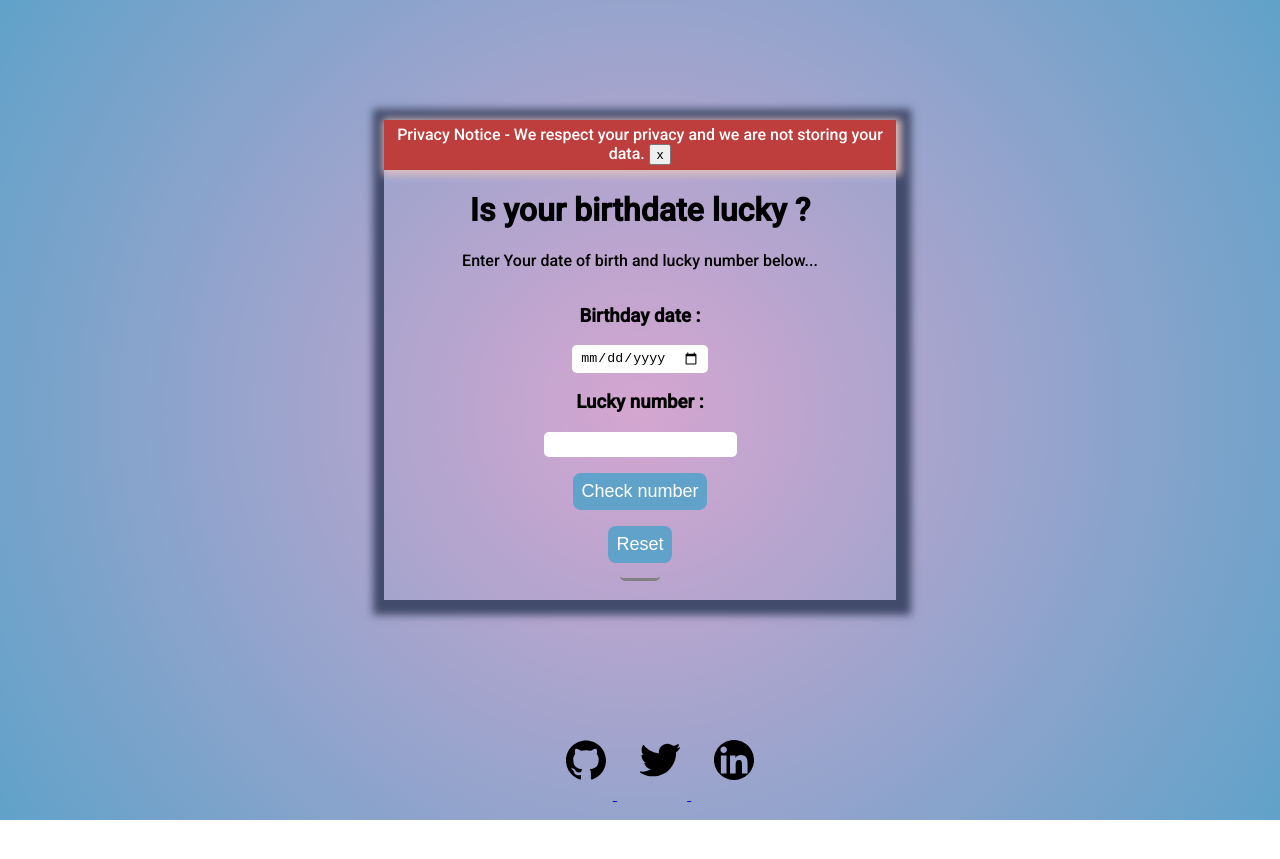
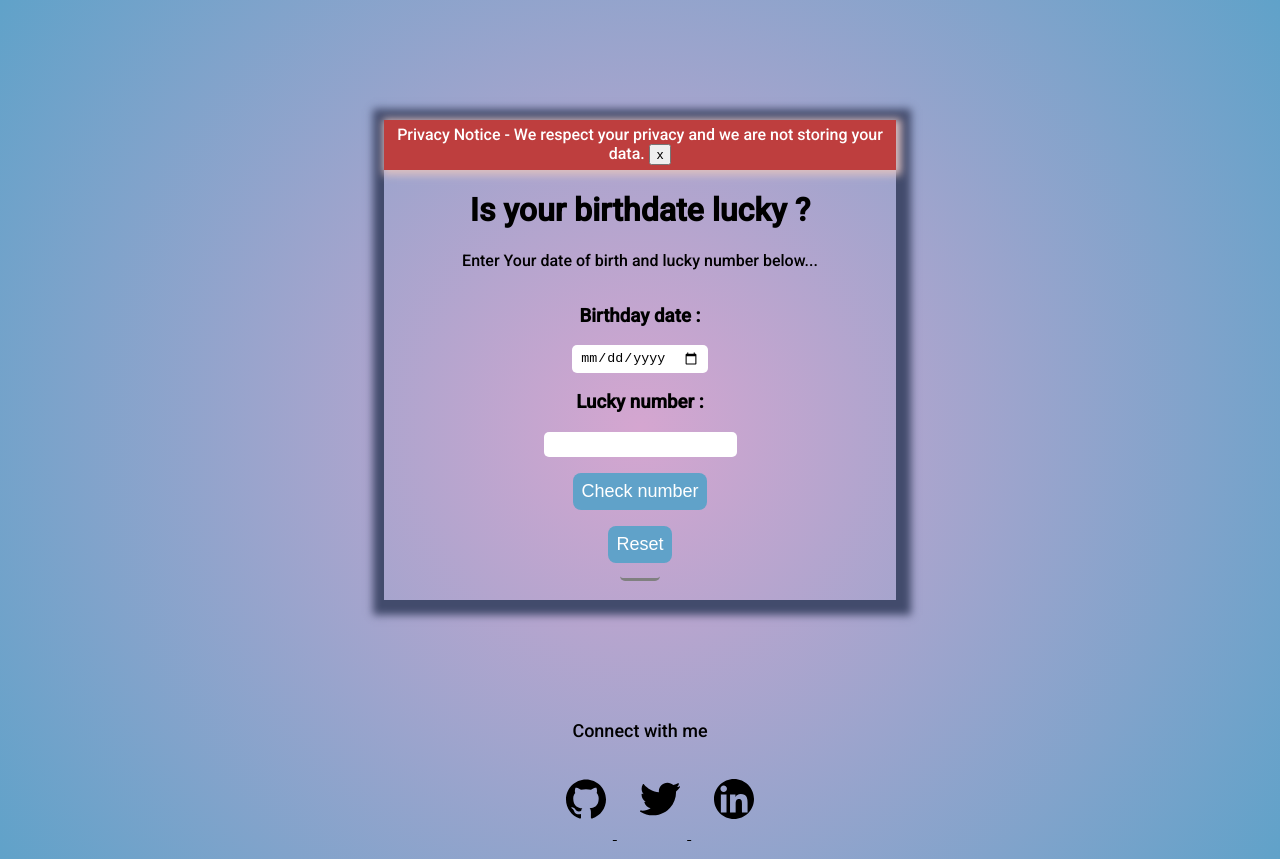
Before and after one commit to vaibhav18matere/lucky-birthday-app, a plain HTML site: page index.html in a window 1280 px wide. Before the commit the page ends 820 px from the top, so only its background shows below. Drawn offline with Linux system fonts and the light colour scheme; files whose address does not match are found by name.

Commit message:
Revert "style : footer text removed"
This reverts commit 4c0578e7232903f55efcae87d6f0732a884b81dc.

```diff
--- a/index.html
+++ b/index.html
@@ -36,6 +36,7 @@
     </div>
 
     <footer>
+        <p>Connect with me </p>
 
         <ul class="list-unordered inline-list">
 
--- a/styles.css
+++ b/styles.css
@@ -59,6 +59,10 @@ body{
     padding: 5px 20px;
     border-radius: 5px;
 }
+footer p {
+    font-size: large;
+    text-align: center;
+  }
 
 .footer-list {
     margin: 1rem;
@@ -66,6 +70,7 @@ body{
 
 a, img, li{
     display: inline;
+    color: var(--primary-color);
     margin: 0.25rem;
 }
 
```
